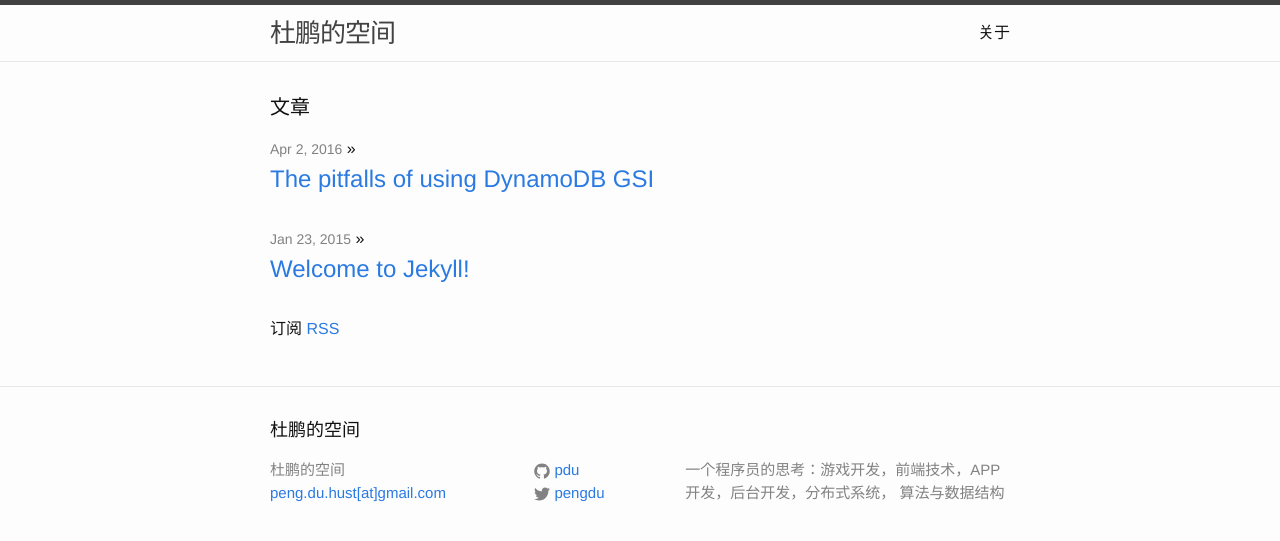
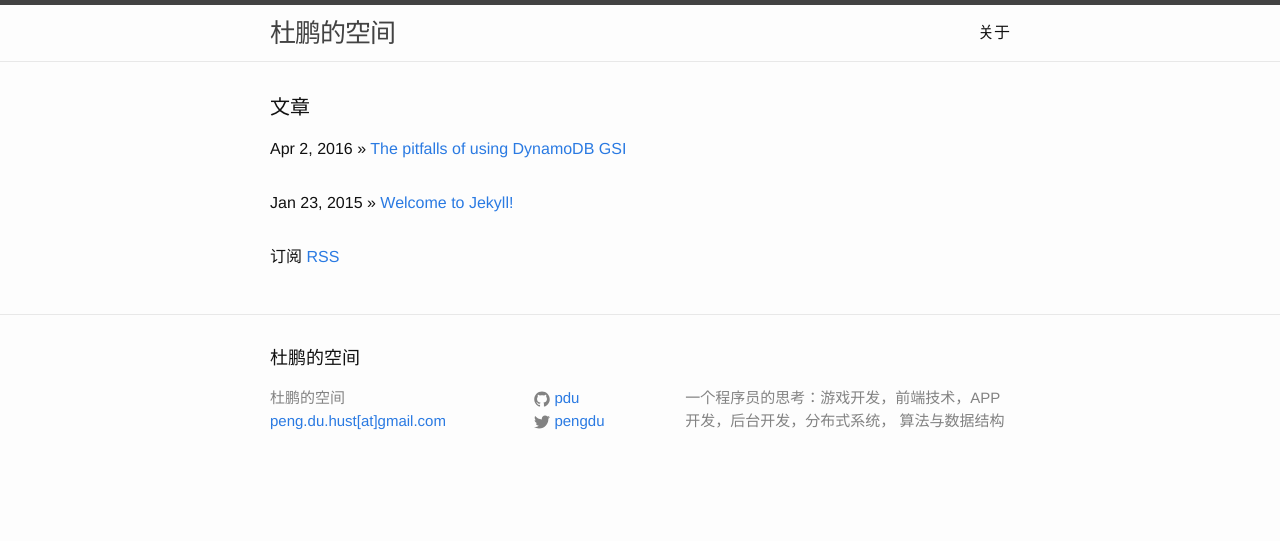
Before and after one commit to pdu/pdu.github.io, a Jekyll site: the page built from index.html, in a window 1280 px wide. Shown: the top 541 px of the page. Built offline with Jekyll 4.4.1, drawn with Linux system fonts in a browser that asks for light colours; the list of posts is cut into pages by our own code.

Commit message:
change front page layout

```diff
--- a/index.html
+++ b/index.html
@@ -9,7 +9,7 @@ layout: default
   <ul class="post-list">
     {% for post in site.posts %}
       <li>
-        <span class="post-meta">{{ post.date | date: "%b %-d, %Y" }}</span> &raquo; <a class="post-link" href="{{ post.url | prepend: site.baseurl }}">{{ post.title }}</a>
+        <span>{{ post.date | date: "%b %-d, %Y" }}</span> &raquo; <a href="{{ post.url | prepend: site.baseurl }}">{{ post.title }}</a>
       </li>
     {% endfor %}
   </ul>
```
